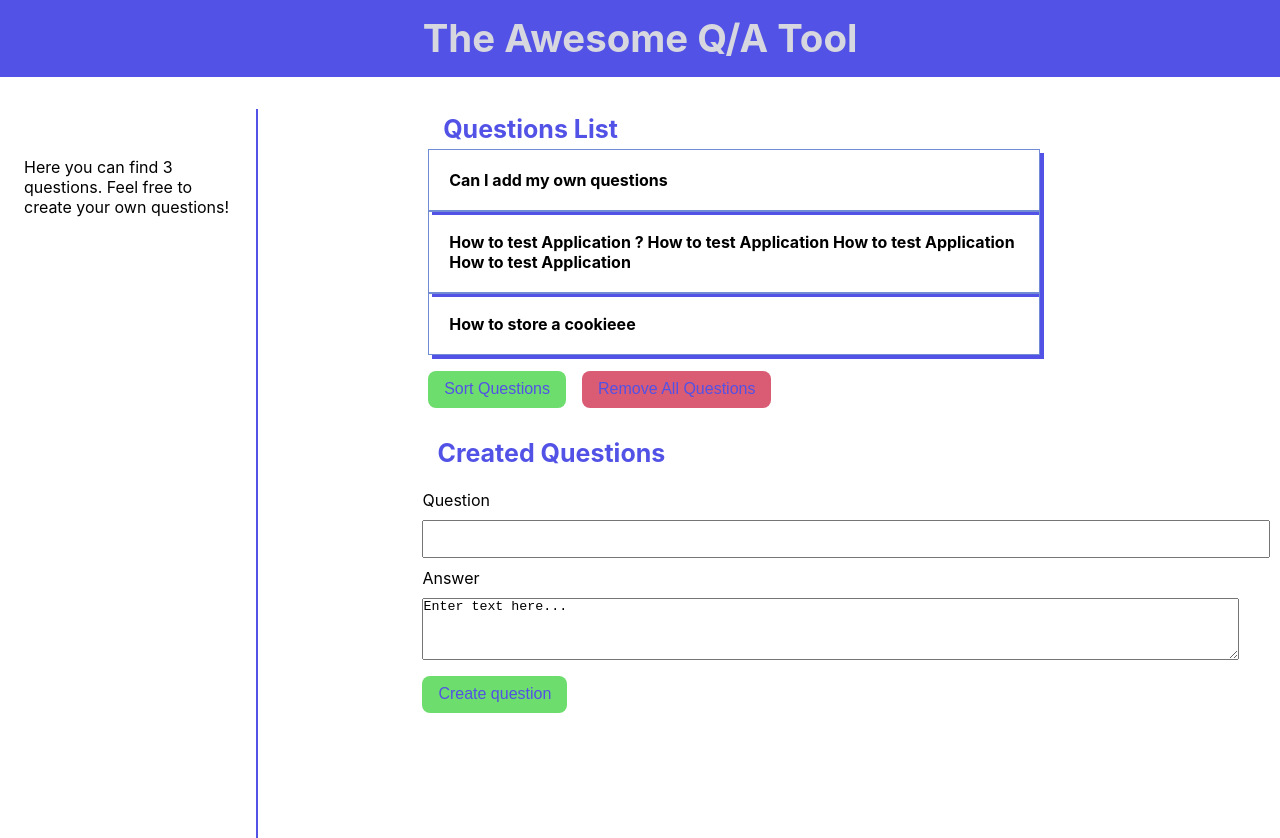
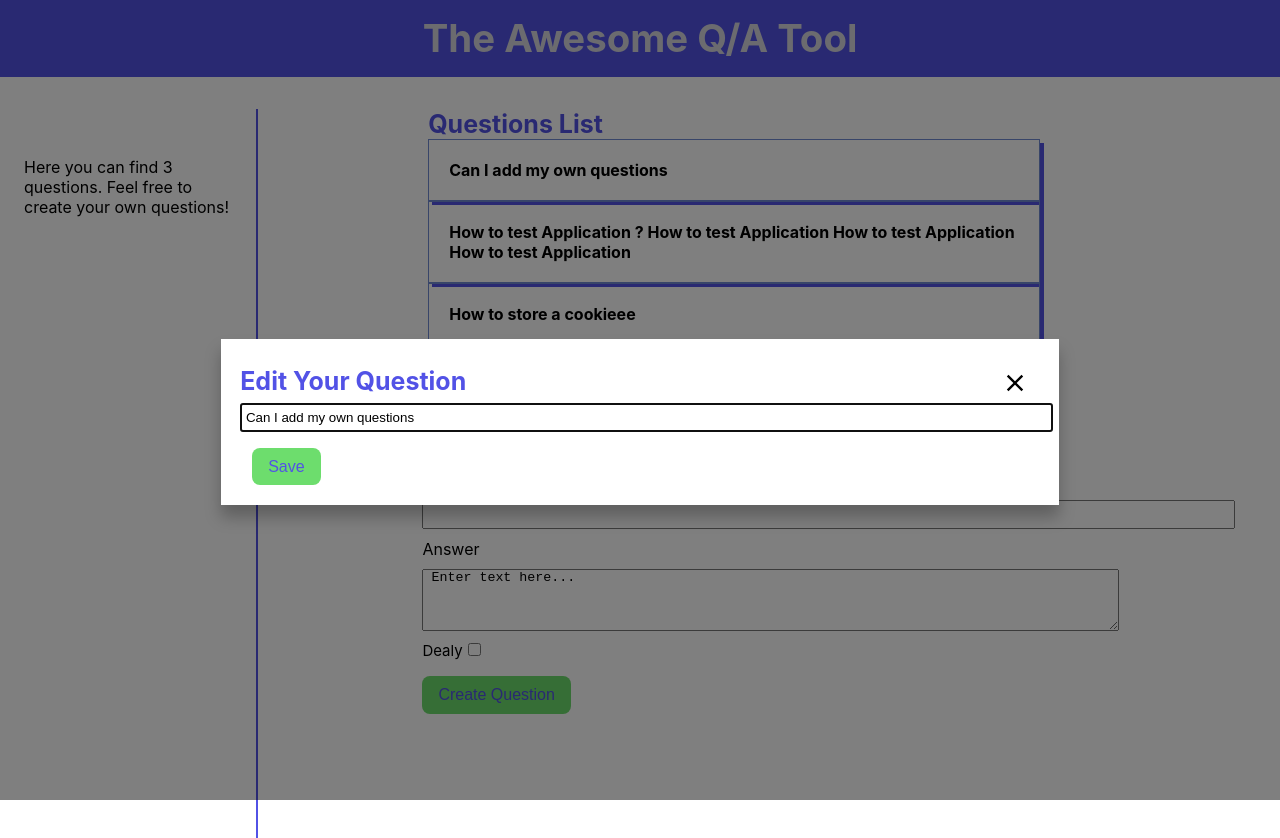
Before and after one commit to aniketbumbc/The-Awesome-Q-A-Tool, a React (Create React App) app: page / in a window 1280 px wide. Both pictures are taken after a click on the icon 1013 px from the left and 201 px from the top of the page. Shown: the top 838 px of the page. Built offline with nearby package versions, Linux system fonts and the light colour scheme; the HTML template or start-up script is replaced by a standard one.

Commit message:
pop-up added

```diff
--- a/package.json
+++ b/package.json
@@ -8,6 +8,7 @@
     "@testing-library/user-event": "^12.8.3",
     "react": "^17.0.2",
     "react-dom": "^17.0.2",
+    "react-responsive-modal": "^6.1.0",
     "react-scripts": "4.0.3",
     "web-vitals": "^1.1.2"
   },
--- a/src/App.css
+++ b/src/App.css
@@ -16,7 +16,6 @@ button {
 }
 
 .tooltip {
-  padding: 5px 15px;
   position: relative;
 }
 
@@ -38,7 +37,7 @@ button {
   bottom: 0;
   line-height: 15px;
   font-size: 11px;
-  left: 25%;
+  left: 20%;
   transform: translate(-50%, calc(100% + 10px));
 }
 
@@ -61,6 +60,6 @@ button {
 
 .tooltip::before {
   bottom: 0;
-  left: 25%;
+  left: 20%;
   transform: translate(-50%, calc(100% + 5px)) rotate(45deg);
 }
--- a/src/components/QAComponent/Questions.css
+++ b/src/components/QAComponent/Questions.css
@@ -34,9 +34,13 @@
   font-size: 1em;
 }
 
-input[type='text'] {
-  padding: 0.5em 25em;
+/* input[type='text'] {
+  padding: 0.5em 20.6em;
   line-height: 1.5em;
+} */
+
+.question-input {
+  height: 25px;
 }
 
 textarea {
@@ -44,6 +48,12 @@ textarea {
 }
 .submit-btn {
   background-color: rgb(109, 221, 109);
+}
+
+.check-box-dealy {
+  display: block;
+  padding-top: 10px;
+  font-size: 15px;
 }
 
 @media only screen and (min-width: 320px) and (max-width: 479px) {
--- a/src/components/QAComponent/Questions.js
+++ b/src/components/QAComponent/Questions.js
@@ -13,14 +13,20 @@ const Questions = () => {
           </h3>
 
           <form>
-            <lable className='label'>Question</lable>
-            <input type='text' />
-            <lable className='label'>Answer</lable>
-            <textarea rows='4' cols='100'>
-              Enter text here...
-            </textarea>
+            <label className='label'>Question</label>
+            <input type='text' size='99' className='question-input' />
+            <label className='label'>Answer</label>
+            <textarea
+              rows='4'
+              cols='85'
+              defaultValue=' Enter text here...'
+            ></textarea>
+            <label className='check-box-dealy'>
+              Dealy
+              <input type='checkbox' style={{ marginLeft: 5 }} />
+            </label>
             <button type='submit' className='submit-btn'>
-              Create question
+              Create Question
             </button>
           </form>
         </div>
--- a/src/components/QuestionList/QuestionList.css
+++ b/src/components/QuestionList/QuestionList.css
@@ -33,6 +33,10 @@
   cursor: pointer;
 }
 
+.input-edit-question {
+  height: 25px;
+}
+
 .answer {
   font-weight: normal;
   display: none;
@@ -55,3 +59,19 @@
 .icons {
   float: right;
 }
+
+.edit-modal {
+  margin: 0 auto;
+}
+
+.edit-title {
+  font-size: 25px;
+  color: var(--color-blue);
+  margin-top: 0.3em;
+  margin-bottom: 0.3em;
+}
+
+.save-btn {
+  background-color: rgb(109, 221, 109);
+  margin-left: 12px;
+}
--- a/src/components/QuestionList/Questionslist.js
+++ b/src/components/QuestionList/Questionslist.js
@@ -1,4 +1,7 @@
+import { useState, useRef } from 'react';
 import './QuestionList.css';
+import 'react-responsive-modal/styles.css';
+import { Modal } from 'react-responsive-modal';
 import InfoSection from '../Infosection/InfoSection';
 
 const questionList = [
@@ -20,17 +23,51 @@ const questionList = [
   },
 ];
 
+const customStyles = {
+  content: {
+    top: '50%',
+    left: '50%',
+    right: 'auto',
+    bottom: 'auto',
+    marginRight: '-50%',
+    transform: 'translate(-50%, -50%)',
+  },
+};
+
 const showAnswer = (id) => {
   const CState = document.getElementById(id);
   CState.style.display = CState.style.display !== 'block' ? 'block' : 'none';
 };
 
 const QuestionsList = () => {
+  const [editQuestion, setEditQuestion] = useState(null);
+  const [openModal, setOpenModal] = useState(null);
+  const editTextInput = useRef('');
+
+  const handleEditQuestion = (question) => {
+    console.log(question);
+    setEditQuestion(question);
+    setOpenModal({ open: true });
+
+    console.log(openModal);
+  };
+
+  const handleCloseModal = () => {
+    setOpenModal({ open: false });
+    setEditQuestion(null);
+  };
+
+  const updateQuestion = () => {
+    console.log(editTextInput.current.value);
+    console.log(editQuestion);
+    setOpenModal({ open: false });
+    setEditQuestion(null);
+  };
+
   return (
     <>
       <div className='container'>
         <InfoSection questionsCount={questionList.length} />
-
         <div className='questionslist-container'>
           <h3
             className='questionlist-title tooltip'
@@ -48,7 +85,10 @@ const QuestionsList = () => {
                   {question.answer}
                 </span>
                 <div className='icons'>
-                  <i className='fas fa-edit'></i>
+                  <i
+                    className='fas fa-edit'
+                    onClick={() => handleEditQuestion(question)}
+                  ></i>
                   <i className='far fa-trash-alt'></i>
                 </div>
               </div>
@@ -57,6 +97,29 @@ const QuestionsList = () => {
           <button className='sort-question'>Sort Questions</button>
           <button className='remove-question'>Remove All Questions</button>
         </div>
+        {editQuestion && (
+          <div className='edit-modal'>
+            <Modal
+              open={openModal}
+              onClose={handleCloseModal}
+              closeOnOverlayClick={false}
+              styles={{ modal: { top: '40%' } }}
+            >
+              <h3 className='edit-title'>Edit Your Question </h3>
+              <input
+                ref={editTextInput}
+                className='input-edit-question'
+                type='text'
+                defaultValue={editQuestion.question}
+                autoComplete='off'
+                size='99'
+              />
+              <button className='save-btn' onClick={updateQuestion}>
+                Save
+              </button>
+            </Modal>
+          </div>
+        )}
       </div>
     </>
   );
```
Also changed, not shown: 1 other file (tests, documents, lock files or other folders).
